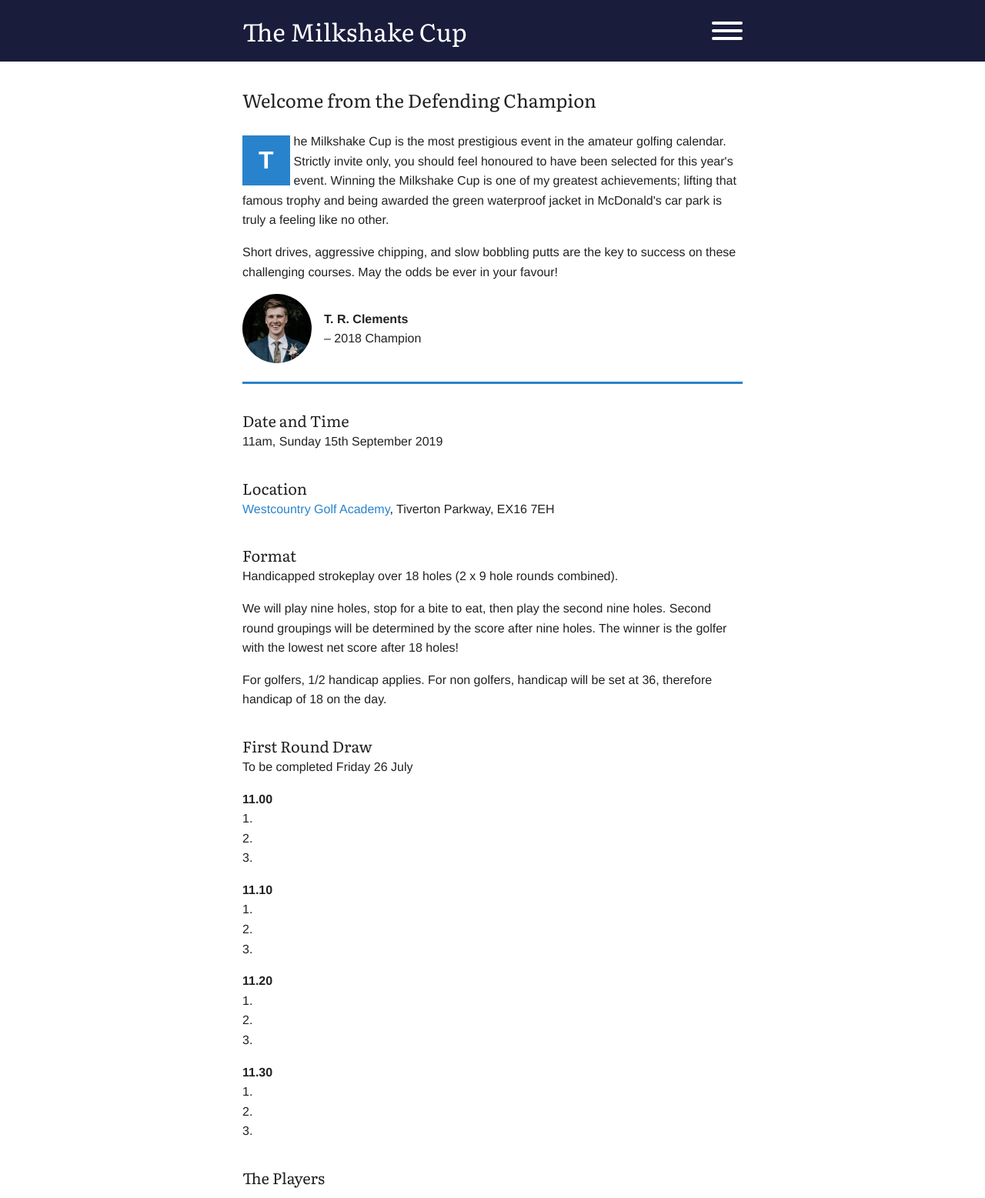
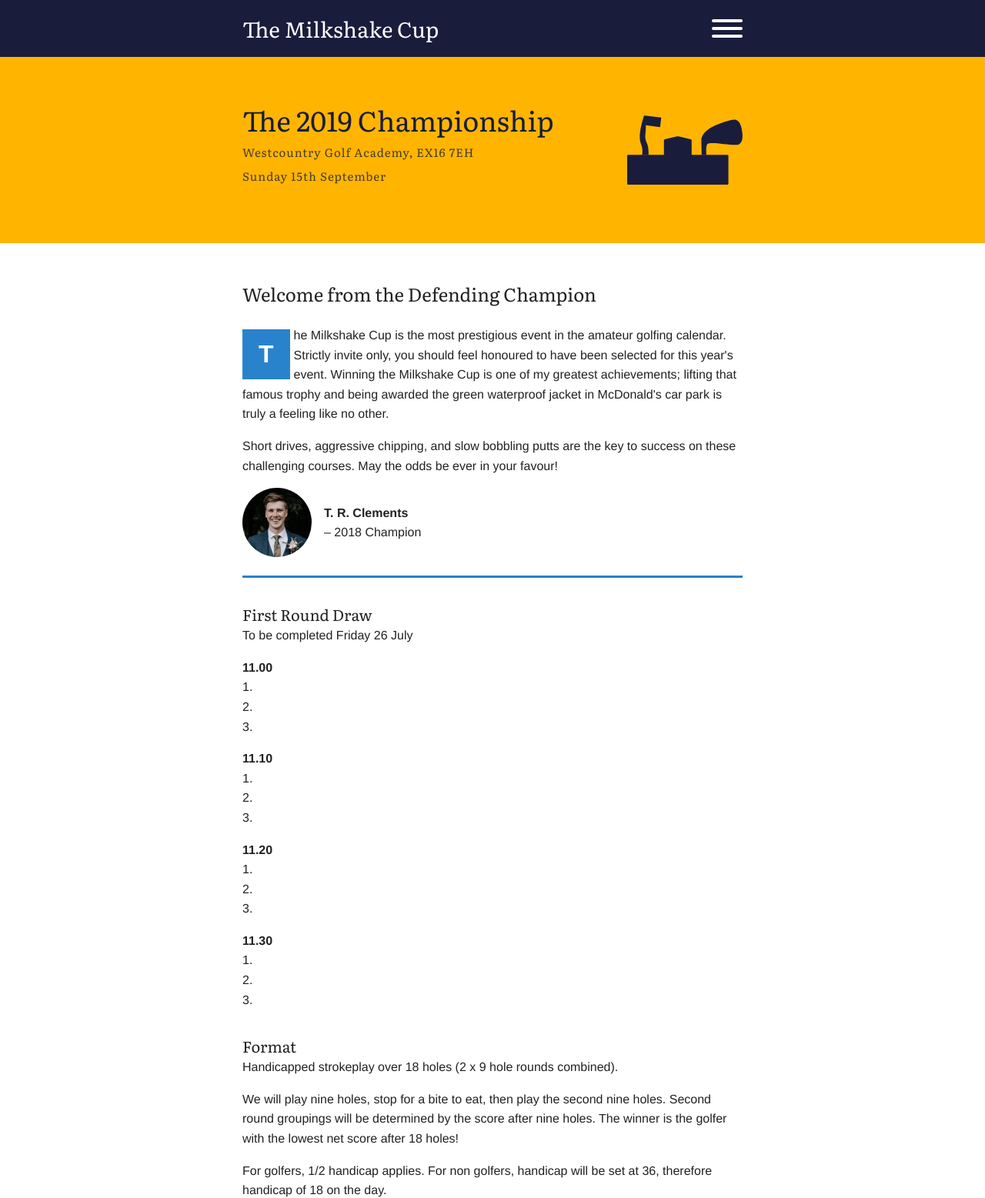
Before and after one commit to samjamead/milkshakecup-archive, a Jekyll site: the page built from index.html, in a window 1280 px wide, cut to the strip 0-1557 px from the top of the page. Shown: the whole strip at 77% size. Built offline with Jekyll 4.4.1, drawn with Linux system fonts in a browser that asks for light colours; comment, search, counter and statistics services are not loaded; some of the changed text lies outside the part shown.

Commit message:
New hero

```diff
--- a/_sass/_base.scss
+++ b/_sass/_base.scss
@@ -1,7 +1,7 @@
 // Reset spacing
 body, h1, h2, h3, h4, h5, h6,
 p, blockquote, pre, hr,
-dl, dd, ol, ul, figure {
+dl, dd, ol, ul, figure, img {
   margin: 0;
   padding: 0;
 }
@@ -57,5 +57,5 @@ hr {
   border-bottom: 2px solid $second-color;
 }
 section {
-  padding: 2rem 0;
+  padding-bottom: 2rem;
 }
--- a/_sass/_header.scss
+++ b/_sass/_header.scss
@@ -15,9 +15,9 @@
   h1 {
     color: #fff;
     display: inline-block;
-    font-size: 22px;
+    font-size: 18px;
     @include for-tablet-landscape-up {
-      font-size: 32px;
+      font-size: 28px;
     };
   }
 }
--- a/_sass/_layout.scss
+++ b/_sass/_layout.scss
@@ -4,6 +4,60 @@
   padding: 0 10px;
   @include for-tablet-landscape-up {
     padding: 0;
+  }
+}
+.hero__bg {
+  background: $highlight-color;
+  width: 100%;
+  margin: 0 auto;
+  margin-bottom: 2rem;
+  @include for-tablet-landscape-up {
+    margin-bottom: 3rem;
+  }
+  .hero {
+    padding: 2rem 0;
+    display: flex;
+    flex-direction: column;
+    align-items: center;
+    width: 100%;
+    @include for-tablet-landscape-up {
+      padding: 4rem 0;
+      flex-direction: row;
+      justify-content: space-between;
+    }
+    .hero__copy {
+      h2, h4 {
+        text-align: center;
+        margin-bottom: 1rem;
+        line-height: 1;
+        color: $brand-color;
+        @include for-tablet-landscape-up {
+          text-align: left;
+        }
+      }
+      h2 {
+        font-size: 24px;
+        @include for-tablet-landscape-up {
+          font-size: 36px;
+        }
+      }
+      h4 {
+        font-size: 12px;
+        letter-spacing: 1px;
+        opacity: 0.8;
+        @include for-tablet-landscape-up {
+          font-size: 15px;
+        }
+      }
+    }
+    .hero__logo {
+      max-width: 85px;
+      margin-top: 1rem;
+      @include for-tablet-landscape-up {
+        margin-top: 0;
+        max-width: 150px;
+      }
+    }
   }
 }
 .champion {
--- a/index.html
+++ b/index.html
@@ -3,6 +3,20 @@ layout: default
 ---
 
 <section>
+
+  <div class="hero__bg">
+    <div class="container">
+      <div class="hero">
+        <div class="hero__copy">
+          <h2>The 2019 Championship</h2>
+          <a href="https://www.google.com/maps/place/WGA+Golf+Course/@50.9206636,-3.3655326,17z/data=!4m12!1m6!3m5!1s0x486d9458235fe987:0x1a2ccb920f8f3382!2sWestcountry+Golf+Academy+Ltd!8m2!3d50.9206602!4d-3.3633439!3m4!1s0x486d94565081bed7:0xe0149895358e0375!8m2!3d50.9188997!4d-3.3663332" target="_blank"><h4>Westcountry Golf Academy, EX16 7EH</h4></a>
+          <h4>Sunday 15th September</h4>
+        </div>
+        <img class="hero__logo" src="./assets/img/trophy.svg" alt="The Milkshake Cup Logo">
+      </div>
+    </div>
+  </div>
+
   <div class="container">
     <h2>Welcome from the Defending Champion</h2>
     <p><span class="dropcap">T</span>he Milkshake Cup is the most prestigious event in the amateur golfing calendar. Strictly invite only, you should feel honoured to have been selected for this year's event. Winning the Milkshake Cup is one of my greatest achievements; lifting that famous trophy and being awarded the green waterproof jacket in McDonald's car park is truly a feeling like no other.</p>
@@ -11,17 +25,6 @@ layout: default
       <img src="./assets/img/tom_mugshot.jpg" alt="Thomas" />
       <p><strong>T. R. Clements</strong> <br /> &ndash; 2018 Champion</p>
     </div>
-
-    <h3>Date and Time</h3>
-    <p>11am, Sunday 15th September 2019</p>
-
-    <h3>Location</h3>
-    <p><a href="https://www.wgagolf.co.uk" target="_blank">Westcountry Golf Academy</a>, Tiverton Parkway, EX16 7EH</p>
-
-    <h3>Format</h3>
-    <p>Handicapped strokeplay over 18 holes (2 x 9 hole rounds combined).</p>
-    <p>We will play nine holes, stop for a bite to eat, then play the second nine holes. Second round groupings will be determined by the score after nine holes. The winner is the golfer with the lowest net score after 18 holes!</p>
-    <p>For golfers, 1/2 handicap applies. For non golfers, handicap will be set at 36, therefore handicap of 18 on the day.</p>
 
     <h3>First Round Draw</h3>
     <p>To be completed Friday 26 July</p>
@@ -50,6 +53,11 @@ layout: default
       3.
     </p>
 
+    <h3>Format</h3>
+    <p>Handicapped strokeplay over 18 holes (2 x 9 hole rounds combined).</p>
+    <p>We will play nine holes, stop for a bite to eat, then play the second nine holes. Second round groupings will be determined by the score after nine holes. The winner is the golfer with the lowest net score after 18 holes!</p>
+    <p>For golfers, 1/2 handicap applies. For non golfers, handicap will be set at 36, therefore handicap of 18 on the day.</p>
+
     <h3>The Players</h3>
 
     <div class="golfers">
```
Also changed, not shown: other parts of index.html (+3 -0 lines), assets/img/logo.png (deleted).
